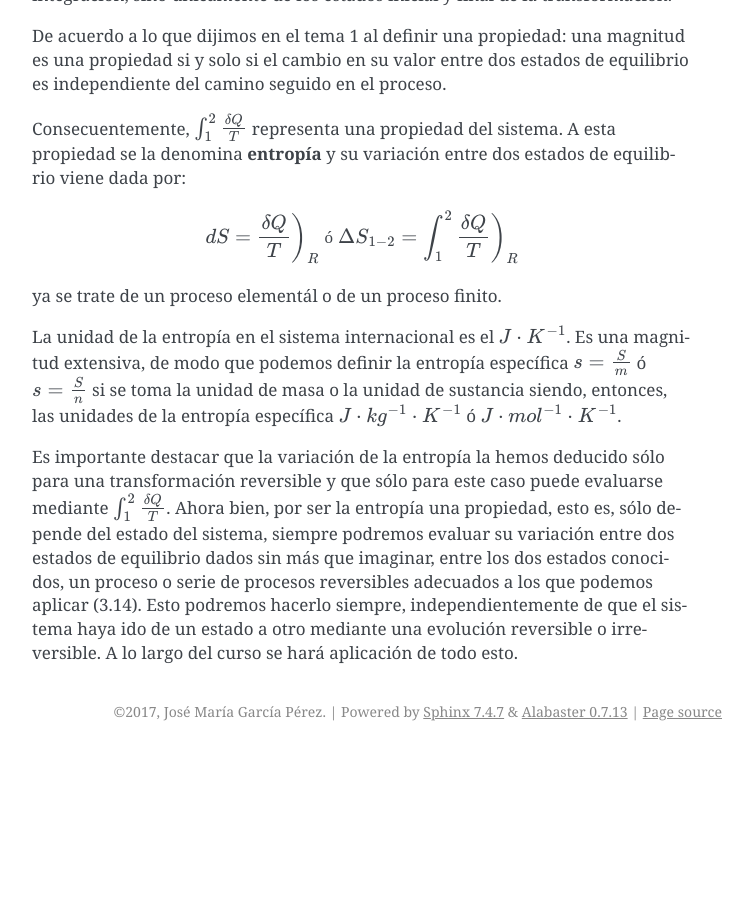
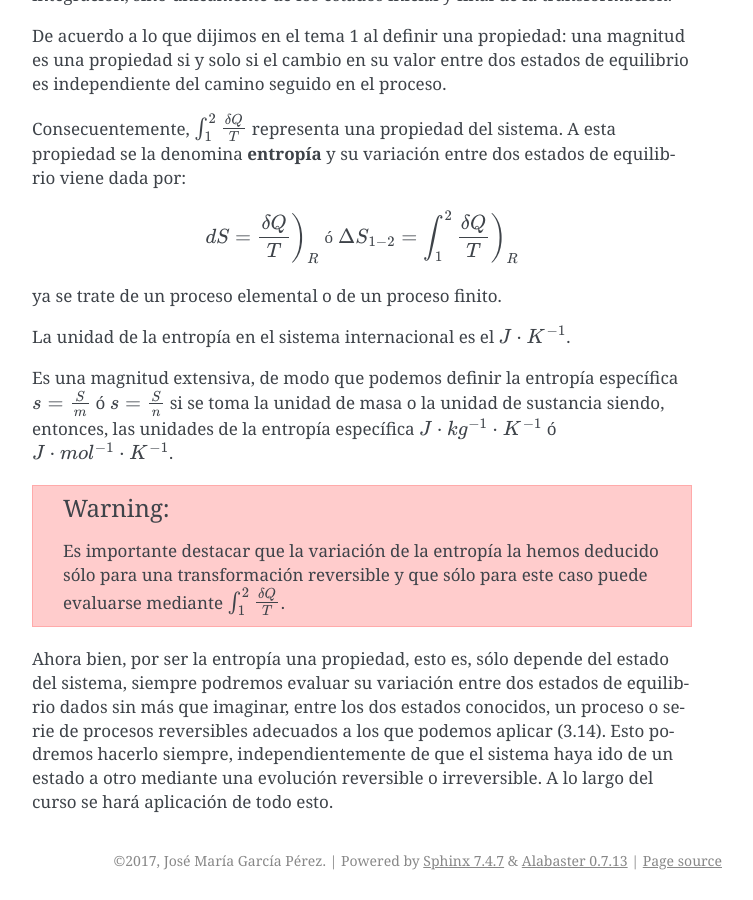
Before and after one commit to mantielero/termodinamica, a Sphinx documentation site: the page built from source/segundo_principio_entropia.rst, in a window 1280 px wide and 900 px high, scrolled down 1272 px. Shown: the whole window, without its empty margins (388-1141 px from the left). Built offline with Sphinx 7.4.7, drawn with Linux system fonts in a browser that asks for light colours; before the commit the page ends 2023 px from its top, so only the background shows below that.

Commit message:
Update segundo_principio_entropia.rst

```diff
--- a/source/segundo_principio_entropia.rst
+++ b/source/segundo_principio_entropia.rst
@@ -58,8 +58,14 @@ Consecuentemente, :math:`\int_1^2 \frac{\delta Q}{T}` representa una propiedad d
 
    dS = \left. \frac{\delta Q}{T} \right)_R \text{ ó } \Delta S_{1-2} = \int_1^2 \left.\frac{\delta Q}{T}\right)_R
 
-ya se trate de un proceso elementál o de un proceso finito.
+ya se trate de un proceso elemental o de un proceso finito.
 
-La unidad de la entropía en el sistema internacional es el :math:`J\cdot K^{-1}`. Es una magnitud extensiva, de modo que podemos definir la entropía específica :math:`s =\frac{S}{m}` ó :math:`s =\frac{S}{n}` si se toma la unidad de masa o la unidad de sustancia siendo, entonces, las unidades de la entropía específica  :math:`J\cdot kg^{-1}\cdot K^{-1}` ó :math:`J\cdot mol^{-1}\cdot K^{-1}`.
+La unidad de la entropía en el sistema internacional es el :math:`J\cdot K^{-1}`.
 
-Es importante destacar que la variación de la entropía la hemos deducido sólo para una transformación reversible y que sólo para este caso puede evaluarse mediante :math:`\int_1^2 \frac{\delta Q}{T}`. Ahora bien, por ser la entropía una propiedad, esto es, sólo depende del estado del sistema, siempre podremos evaluar su variación entre dos estados de equilibrio dados sin más que imaginar, entre los dos estados conocidos, un proceso o serie de procesos reversibles adecuados a los que podemos aplicar (3.14). Esto podremos hacerlo siempre, independientemente de que el sistema haya ido de un estado a otro mediante una evolución reversible o irreversible. A lo largo del curso se hará aplicación de todo esto.
+Es una magnitud extensiva, de modo que podemos definir la entropía específica :math:`s =\frac{S}{m}` ó :math:`s =\frac{S}{n}` si se toma la unidad de masa o la unidad de sustancia siendo, entonces, las unidades de la entropía específica  :math:`J\cdot kg^{-1}\cdot K^{-1}` ó :math:`J\cdot mol^{-1}\cdot K^{-1}`.
+
+.. warning::
+
+   Es importante destacar que la variación de la entropía la hemos deducido sólo para una transformación reversible y que sólo para este caso puede evaluarse mediante :math:`\int_1^2 \frac{\delta Q}{T}`.
+
+Ahora bien, por ser la entropía una propiedad, esto es, sólo depende del estado del sistema, siempre podremos evaluar su variación entre dos estados de equilibrio dados sin más que imaginar, entre los dos estados conocidos, un proceso o serie de procesos reversibles adecuados a los que podemos aplicar (3.14). Esto podremos hacerlo siempre, independientemente de que el sistema haya ido de un estado a otro mediante una evolución reversible o irreversible. A lo largo del curso se hará aplicación de todo esto.
```
